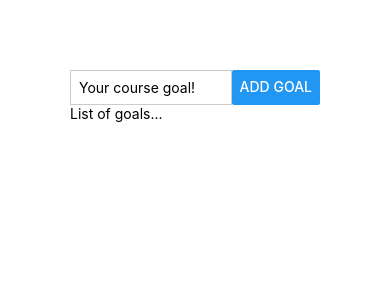
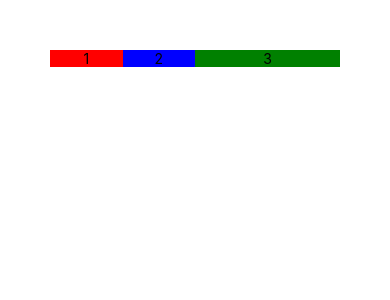
Before and after one commit to sooobee/study_ReactNative, a React Native app: screen / in a window 390 px wide. Shown: the top 300 px of the page. Built offline with nearby package versions, Linux system fonts and the light colour scheme.

Commit message:
20 플렉스 박스

```diff
--- a/App.js
+++ b/App.js
@@ -1,31 +1,39 @@
 import React from 'react';
-import {StyleSheet, Text, View, Button, TextInput} from 'react-native';
+import {StyleSheet, Text, View} from 'react-native';
 
 export default function App() {
   return (
-    <View style ={styles.appContainer}>
-      <View style={styles.inputContainer}>
-        <TextInput style = {styles.TextInput} placeholder = "Your course goal!"/>
-        <Button title = "Add Goal"/>
-     </View>
-    <View>
-      <Text>List of goals...</Text>
+    <View style ={{padding: 50, flexDirection: 'row'}}>
+      <View
+        style={{
+          backgroundColor: 'red',
+          flex: 1,
+          justifyContent: 'center',
+          alignItems: 'center'
+        }}
+        >
+          <Text>1</Text>
+      </View>
+      <View
+        style = {{
+          backgroundColor: 'blue',
+          flex: 1,
+          justifyContent: 'center',
+          alignItems: 'center'
+        }}
+        >
+        <Text>2</Text>
+      </View>
+      <View
+        style= {{
+          backgroundColor: 'green',
+          flex: 2,
+          justifyContent: 'center',
+          alignItems: 'center'
+        }}
+        >
+          <Text>3</Text>
+      </View>
     </View>
-  </View>
   );
 }
-
-const styles = StyleSheet.create({
-  appContainer: {
-    padding: 70,
-  },
-  inputContainer: {
-    flexDirection: 'row',
-    justifyContent: 'space-between'
-  },
-  TextInput: {
-    borderWidth: 1,
-    borderColor: '#cccccc',
-    width: '80%',
-    padding: 8}
-})
```
